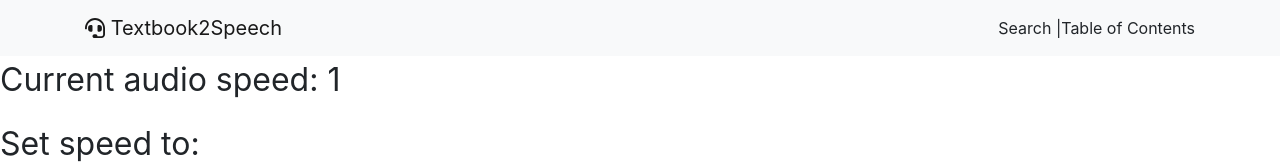
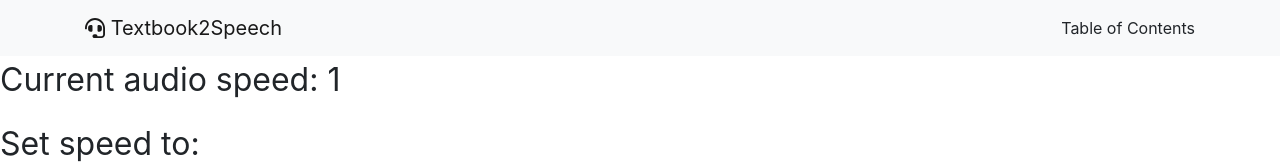
Before and after one commit to FrankSu1996/Textbook2Speech, a React (Create React App) app in the folder client/: page /dashboard in a window 1280 px wide. Shown: the top 164 px of the page. Built offline with nearby package versions, Linux system fonts and the light colour scheme.

Commit message:
deleted search link from navbar

```diff
--- a/client/src/components/Header.js
+++ b/client/src/components/Header.js
@@ -27,13 +27,11 @@ class Header extends Component {
               <FontAwesomeIcon icon={faHeadset} /> Textbook2Speech{' '}
             </NavbarBrand>
             <Nav>
-              <NavItem>Search |</NavItem>
               <NavItem>Table of Contents</NavItem>
             </Nav>
           </Container>
         </Navbar>
       </div>
-
     );
   }
 }
```
